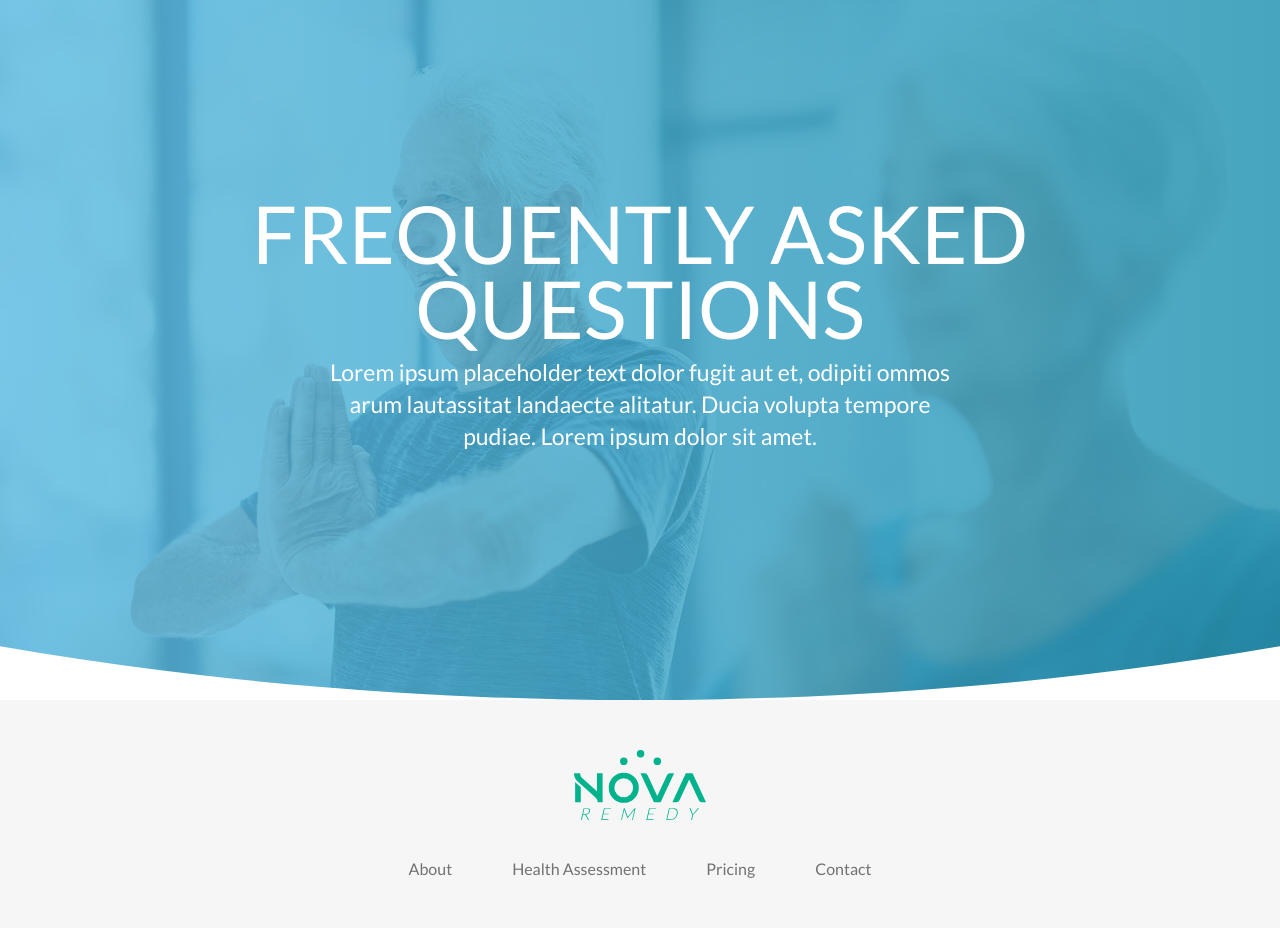
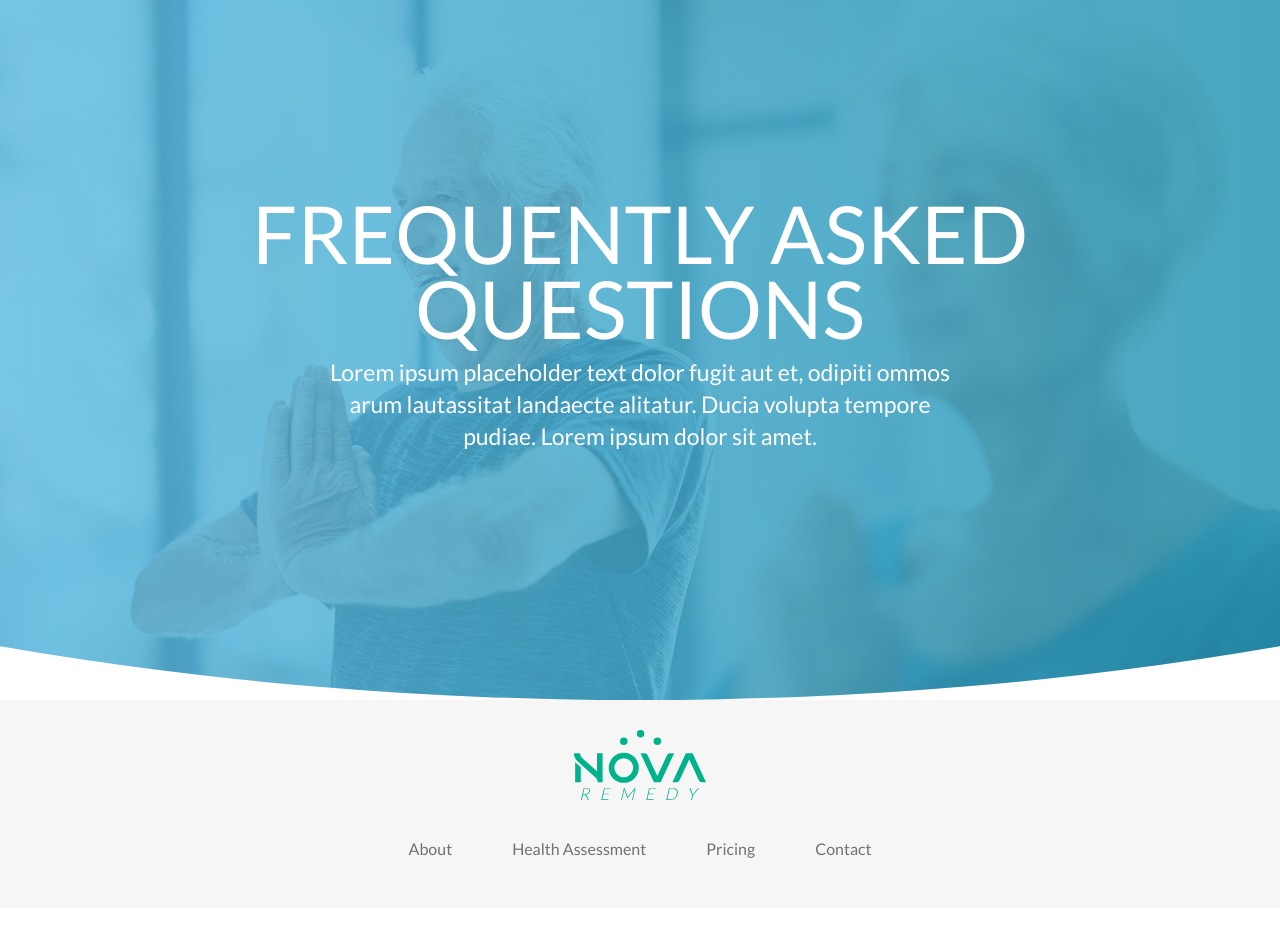
Before and after one commit to itsbrittaleigh/nova-remedy-marketing, a Jekyll site: the page built from frequently-asked-questions/index.html, in a window 1280 px wide. Built offline with Jekyll 4.4.1, drawn with Linux system fonts in a browser that asks for light colours.

Commit message:
Jason footer updates

```diff
--- a/assets/css/_components/secondary-navigation.scss
+++ b/assets/css/_components/secondary-navigation.scss
@@ -33,6 +33,10 @@
   color: $gray;
   padding: 10px 0;
   display: block;
+  transition: 0.4s;
+  &:hover {
+    color: $green;
+  }
   @media only screen and (min-width: $medium) {
     padding: 0;
   }
--- a/assets/css/_elements/footer.scss
+++ b/assets/css/_elements/footer.scss
@@ -2,6 +2,6 @@
   padding: 30px 0;
   background: $gray--light;
   @media only screen and (min-width: $medium) {
-    padding: 50px 0;
+    padding: 30px 0 50px;
   }
 }
```
